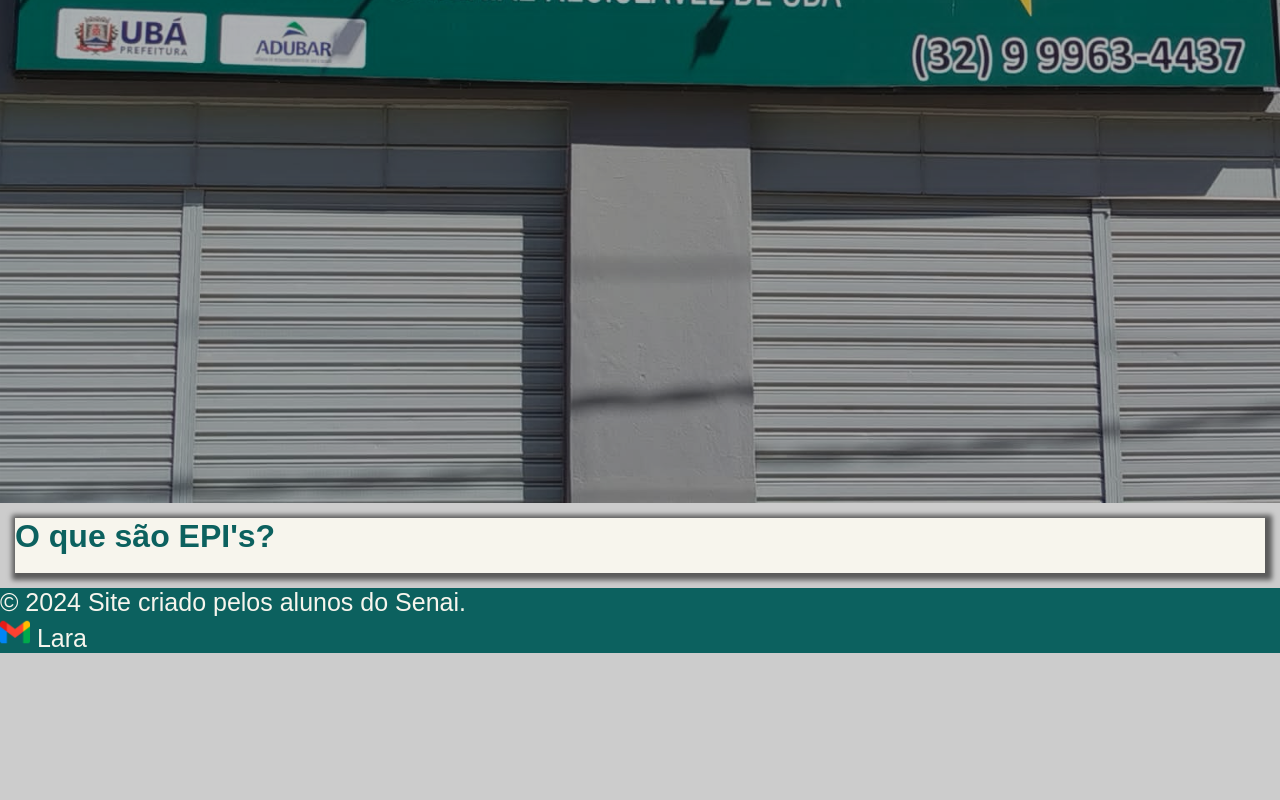
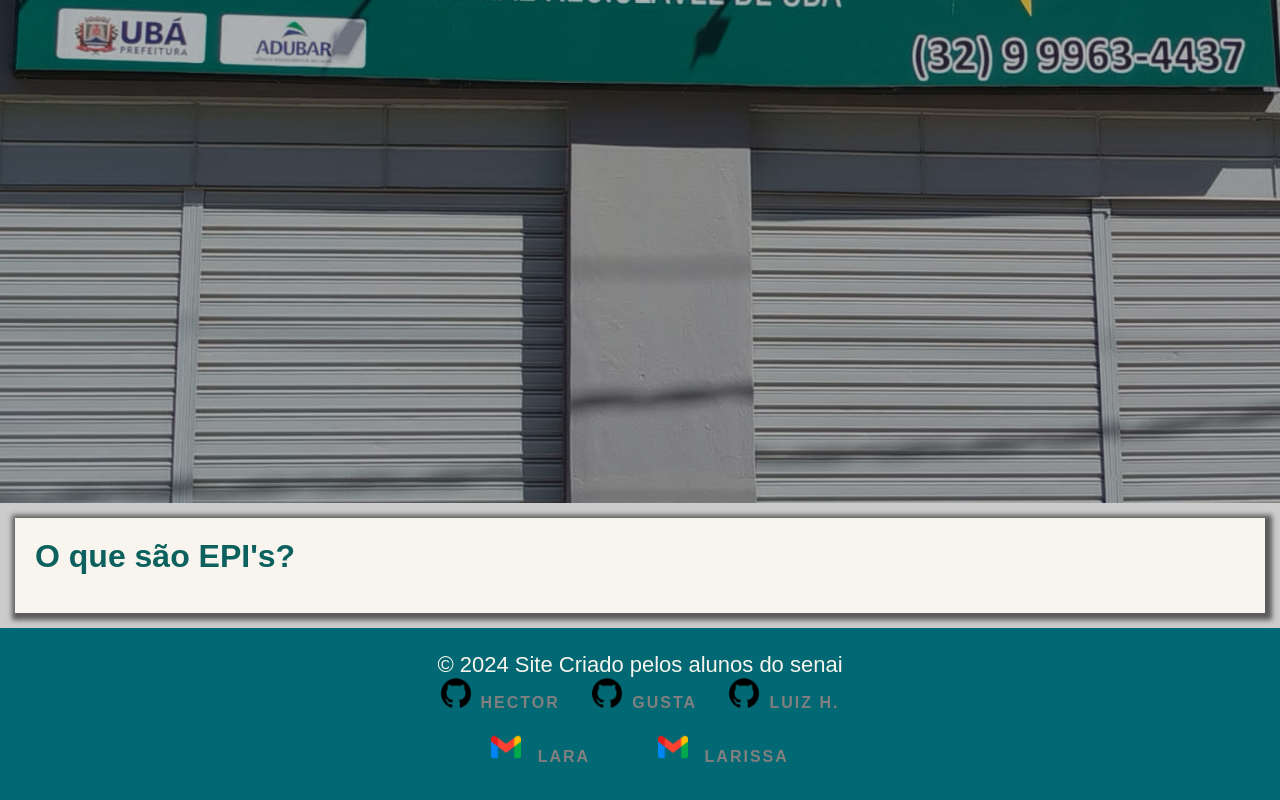
Before and after one commit to HectorG9/site-reciclal, a plain HTML site: page index.html in a window 1280 px wide. Shown: the part 497-1297 px from the top of the page. Before the commit the page ends 1150 px from the top, so only its background shows below. Drawn offline with Linux system fonts and the light colour scheme.

Commit message:
criei o global css e o sobre

```diff
--- /dev/null
+++ b/global.css
@@ -0,0 +1,28 @@
+@import url('https://fonts.googleapis.com/css2?family=Noto+Sans:ital,wght@0,100..900;1,100..900&family=Poppins:ital,wght@0,100;0,200;0,300;0,400;0,500;0,600;0,700;0,800;0,900;1,100;1,200;1,300;1,400;1,500;1,600;1,700;1,800;1,900&display=swap');
+:root {
+    --green: #425B4A;
+    --gray: #CCCCCC;
+    --gray-100: #757575;
+    --blue-100:#04BF8A;
+    --blue-200: #026873;
+    --yellow: #FED250;
+    --white: #F7F5ED;
+    --blue: #0C615F;
+    --yellow-100:#E7C030;
+}
+
+body {
+    background-color: var(--gray);
+    height: 100vh auto;
+    color: var(--white);
+}
+
+* {
+    margin: 0px;
+    padding: 0px;
+    box-sizing: border-box;
+    list-style: none;
+    text-decoration: none;
+    font-family: Arial, Helvetica, sans-serif;
+    /*  */
+}
--- a/index.css
+++ b/index.css
@@ -1,31 +1,4 @@
-@import url('https://fonts.googleapis.com/css2?family=Noto+Sans:ital,wght@0,100..900;1,100..900&family=Poppins:ital,wght@0,100;0,200;0,300;0,400;0,500;0,600;0,700;0,800;0,900;1,100;1,200;1,300;1,400;1,500;1,600;1,700;1,800;1,900&display=swap');
-:root {
-    --green: #425B4A;
-    --gray: #CCCCCC;
-    --gray-100: #757575;
-    --blue-100:#04BF8A;
-    --blue-200: #026873;
-    --yellow: #FED250;
-    --white: #F7F5ED;
-    --blue: #0C615F;
-    --yellow-100:#E7C030;
-}
-
-body {
-    background-color: var(--gray);
-    height: 100vh auto;
-    color: var(--white);
-}
-
-* {
-    margin: 0px;
-    padding: 0px;
-    box-sizing: border-box;
-    list-style: none;
-    text-decoration: none;
-    font-family: Arial, Helvetica, sans-serif;
-    /*  */
-}
+@import url("./global.css");
 
 nav {
     background-color: var(--green);
@@ -69,23 +42,45 @@ main {
     background-color: var(--white);
     margin: 15px 15px 15px 15px;
     box-shadow: 2px 2px 5px 5px rgba(0, 0, 0, 0.555);
+    padding: 20px;
 }
 
 #maintitulo {
     color: var(--blue);
 }
 
-footer {
-    background-color: var(--blue);
-    font-size: 25px;
+.container {
+    margin: 0 auto;
+    padding: 24px;
+    text-align: center;
+    background-color: var(--blue-200);
+}
+/* footer */
+.footer-link {
+    font-weight: bold;
+    color: gray;
+    text-transform: uppercase;
+    margin: 0 14px;
+    letter-spacing: 2px;
 }
 
-.authors {
-    color: var(--gray-100);
-    font-size: 15px;
-    font-family: 'Poppins';
+.footer-img {
+    width: 30px;
+    margin-right: 10px;
 }
 
-.contact {
-    width: 30px;
+.p {
+    font-size: 22px;
+    font-family: Arial, Helvetica, sans-serif;
 }
+
+.footer-link:hover {
+    color: var(--white);
+}
+
+.footer-social {
+    display: flex;
+    justify-content: center;
+    margin: 20px;
+    gap: 40px;
+}
--- a/index.html
+++ b/index.html
@@ -9,9 +9,10 @@
 <body>
     <header>
         <nav>
+            <!-- <img src="./images/simbolo-de-reciclagem.png" alt=""> -->
             <ul>
                 <li><a href="#">Início</a></li>
-                <li><a href="#">Sobre Nós</a></li>
+                <li><a href="sobre.html">Sobre Nós</a></li>
             </ul>
             <!-- <div class="hamburger">
                 <div class="line"></div>
@@ -35,11 +36,24 @@
         <img src="" alt="">
         <p></p>
     </main>
-    <footer>
-        <p>&copy; 2024 Site criado pelos alunos do Senai. <!-- <a href="" class="authors">Hector</a> <a href="" class="authors">Gusta</a> <a href="" class="authors">Luiz H.</a> </span></p> -->
-        <div class="social-media">
-            <a href="#"><img src="./images/gmail.png" alt="" class="contact"> Lara</a>
-            <a href="#"></a>
+    <footer class="footer container">
+        <p class="p">
+            © 2024 Site Criado pelos alunos do senai
+        </p>
+        <div>
+            <a class="footer-link" href="https://github.com/HectorG9"><img src="./images/github.png" alt="" class="footer-img">Hector</a>
+            <a class="footer-link" href="https://github.com/gustaS244"><img src="./images/github.png" alt="" class="footer-img">Gusta</a>
+            <a  class="footer-link"href="https://github.com/LHPS31"><img src="./images/github.png" alt="" class="footer-img">Luiz H.</a>
+        </div>
+        <div class="footer-social">
+            <a href="laravictorialemos20@gmail.com" class="footer-link">
+              <img class="footer-img" src="./images/gmail.png" alt="Facebook" />
+              Lara
+            </a>
+            <a href="larissabraz141@gmail.com" class="footer-link">
+              <img class="footer-img" src="./images/gmail.png" alt="Twitter" />
+                Larissa
+            </a>
         </div>
     </footer>
 </body>
--- /dev/null
+++ b/sobre.css
@@ -0,0 +1,19 @@
+@import url('./global.css');
+nav {
+    background-color: var(--green);
+    height: 100px;
+    align-content: center;
+    font-size: 30px;
+    position: fixed;
+    width: 100%;
+}
+
+ul{
+    display: flex;
+    justify-content: center;
+    gap: 50px;
+}
+
+a {
+    color: var(--white);
+}
```
Also changed, not shown: sobre.html (added, +32 -0 lines), images/github.png (added).
